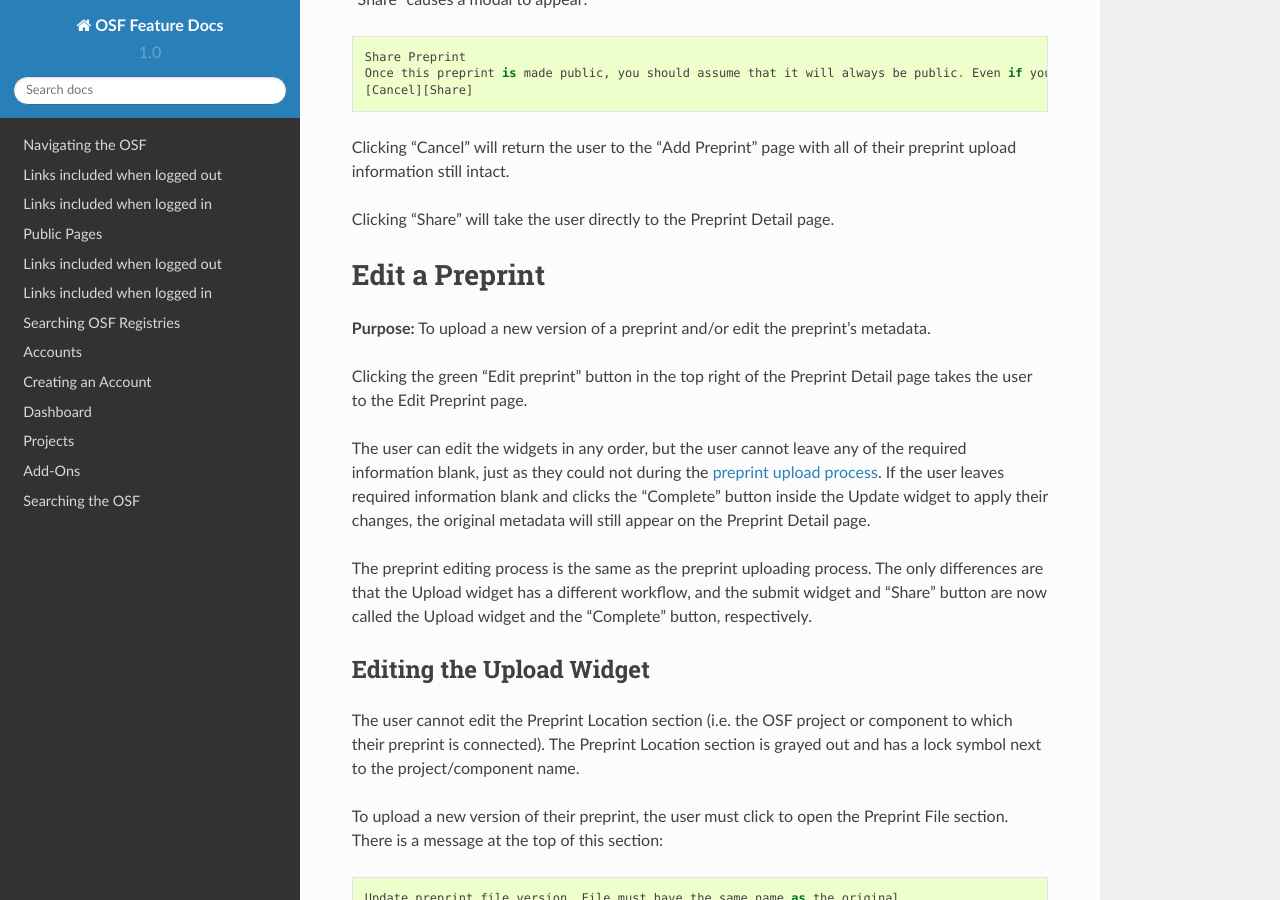
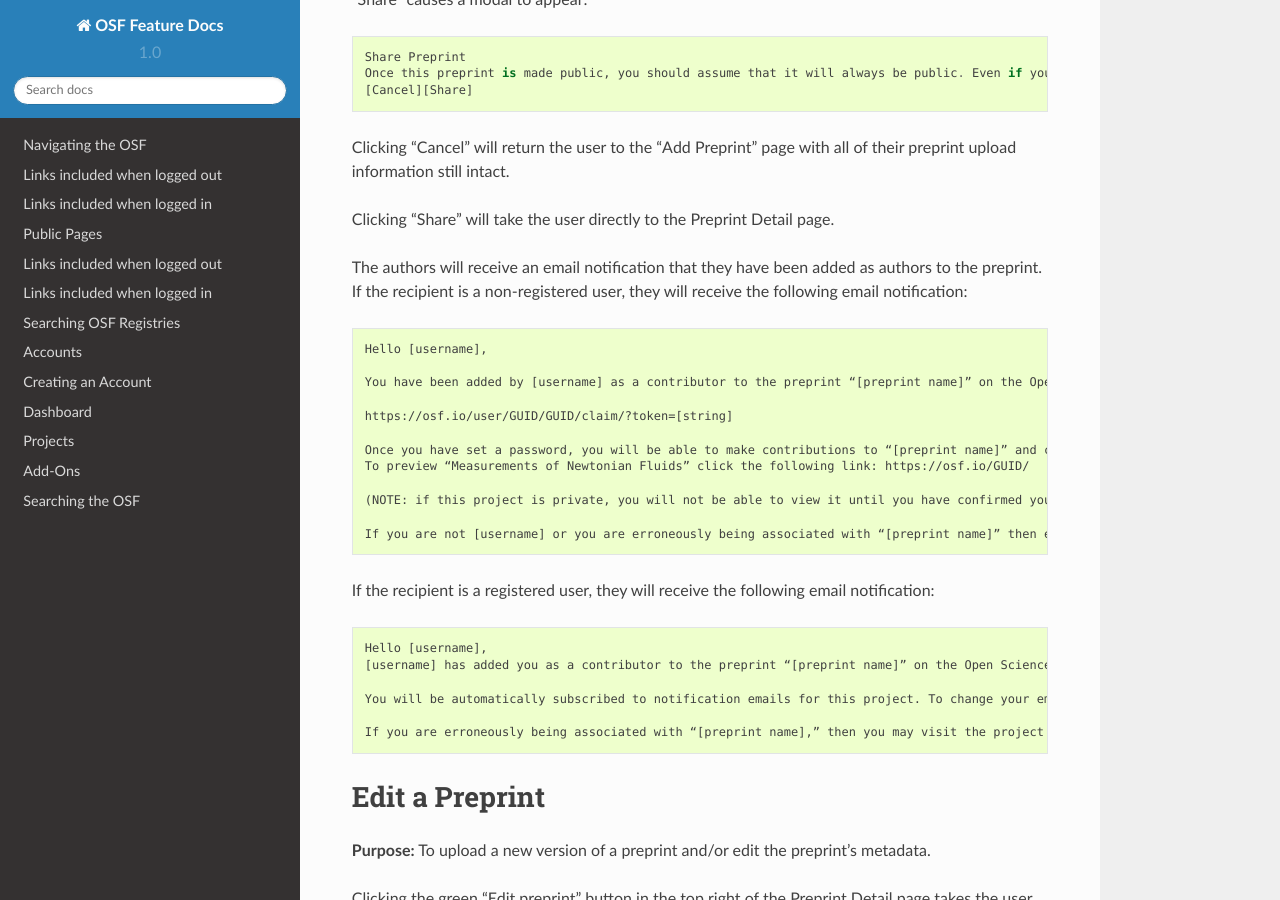
Before and after one commit to CenterForOpenScience/OSFDocs, a Sphinx documentation site: the page built from docs/pages/preprints.rst, in a window 1280 px wide and 900 px high, scrolled down 17308 px. Built offline with Sphinx 7.4.7 and the Read the Docs theme 2.0.0, drawn with Linux system fonts in a browser that asks for light colours.

Commit message:
Added email notifications sent to authors

```diff
--- a/docs/pages/preprints.rst
+++ b/docs/pages/preprints.rst
@@ -544,6 +544,31 @@
 
 Clicking "Share" will take the user directly to the Preprint Detail page.
 
+The authors will receive an email notification that they have been added as authors to the preprint. If the recipient is a non-registered user, they will receive the following email notification::
+
+   Hello [username],
+
+   You have been added by [username] as a contributor to the preprint “[preprint name]” on the Open Science Framework. To set a password for your account, visit:
+
+   https://osf.io/user/GUID/GUID/claim/?token=[string]
+
+   Once you have set a password, you will be able to make contributions to “[preprint name]” and create your own preprints and projects. You will automatically be subscribed to notification emails for this project. To change your email notification preferences, visit your project or your user settings: https://staging.osf.io/settings/notifications/
+   To preview “Measurements of Newtonian Fluids” click the following link: https://osf.io/GUID/
+
+   (NOTE: if this project is private, you will not be able to view it until you have confirmed your account)
+
+   If you are not [username] or you are erroneously being associated with “[preprint name]” then email contact@osf.io with the subject line “Claiming Error” to report the problem.
+
+If the recipient is a registered user, they will receive the following email notification::
+
+    Hello [username],
+    [username] has added you as a contributor to the preprint “[preprint name]” on the Open Science Framework: https://osf.io/GUID/
+
+    You will be automatically subscribed to notification emails for this project. To change your email notification preferences, visit your project or your user settings: https://staging.osf.io/settings/notifications/
+
+    If you are erroneously being associated with “[preprint name],” then you may visit the project's “Contributors” page and remove yourself as a contributor.
+
+
 Edit a Preprint
 ---------------
 **Purpose:** To upload a new version of a preprint and/or edit the preprint's metadata.
```
